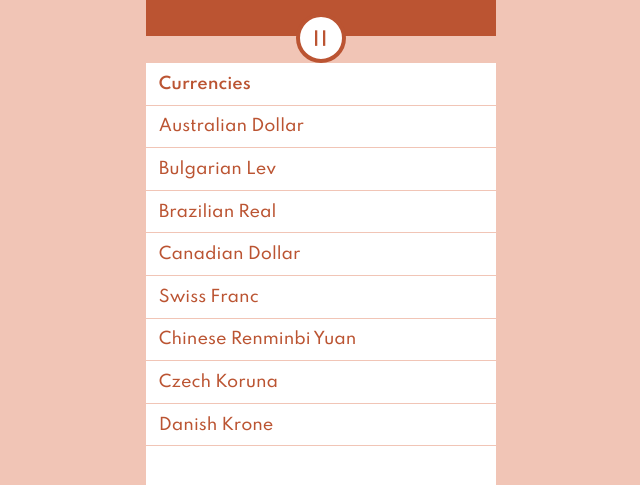
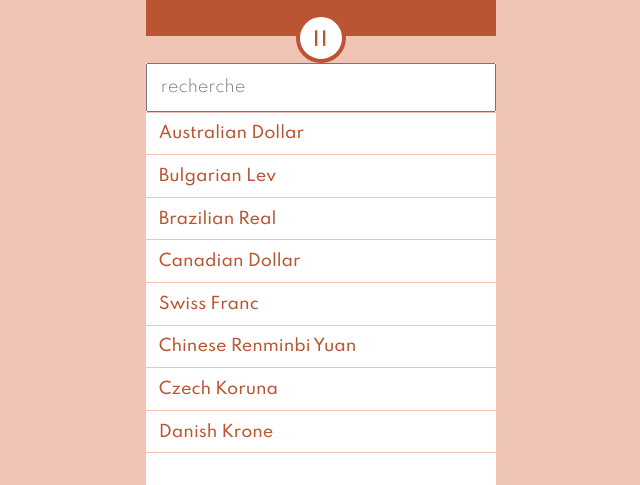
Before and after one commit to damienhugueny/react_convertisseur, a React app: page / in a window 1280 px wide. Shown: the part 118-603 px from the top of the page, without its empty margins (319-959 px from the left). Built offline with nearby package versions, Linux system fonts and the light colour scheme.

Commit message:
Mise en place d'un champ controlé

```diff
--- a/src/components/App/App.js
+++ b/src/components/App/App.js
@@ -18,6 +18,13 @@ import './app.scss'
 // un composant React c'est une fonction... sauf si on a besoin d'utiliser un state
 
 // composant sous forme de class : render retourne le JSX
+
+// Objectif : pouvoir filtrer les devises en fonction d'un champ
+// x ajouter un input
+// x stocker dans le state
+// x appeller setState => nouveau rendu automatique
+// - array.filter
+
 
 // == Composant
 class App extends React.Component {
@@ -43,7 +50,9 @@ class App extends React.Component {
       // amount in source currency (displayed in the header)
       baseAmount : 1,
       // target currency
-      currency : 'United States Dollar',
+      currency : currenciesList[30].name,
+      // value for the input filter for currencies
+      search: '',
   };
 
   // !!! grâce au plugin babel "@babel/plugin-proposal-class-properties"
@@ -53,6 +62,7 @@ class App extends React.Component {
     // console.log("click");
     // changer quelque chose dans le state : envoi de la nouvelle valeur avec setState
     // on fournit un objet qui décrit les changements à appliquer au state
+    // (je n'indique pas les propriétés qui gardent la même valeur)
     this.setState({
       // on inverse la valeur de open avec "!"
       //
@@ -87,15 +97,43 @@ class App extends React.Component {
 
   setCurrency = (name) => {
 
-    console.log(`changement de devise :  ${name}`);
+    //console.log(`changement de devise :  ${name}`);
 
+    this.setState({
+      currency : name,
+    });
+
+    // !!! INTERDIT de modifier directement le state, il faut utiliser setState, sinon
+    // !!! React ne détecte pas qu'il faut refaire le rendu
+    // !!! => this.state.currency = name; (NO)
 
   };
+
+  setSearch = (newValue) => {
+    this.setState({
+      search : newValue,
+    });
+
+  };
+
+  /*
+  input est un champ contolé : quand on saisi un caractère, au lieu de stocker la
+  nouvelle valeur dans le DOM, il informe son parent que la valeur a changer => mise
+  à jour du state, nouveau rendu, et donc la valeur est mise à jour dans le DOM.
+  Pour cela on ajoute une information dans le state, et on a deux props :
+  - une qui permet de récupérer la valeur stockée dans state (search)
+  - une qui permet de déclencher une mise à jour de la valeur stocké dans le state
+  (setSearch)
+  */
 
   render() {
     // strictement équivalent à :
     // const open = this.state.open
-    const{ open, baseAmount, currency } = this.state;
+    const{ open,
+           baseAmount,
+           currency,
+           search,
+           setSearch } = this.state;
 
     // Js sait que pour que la condition totale soit vraie, les deux
     // sous-conditions doivent être vraies. Donc si la premièrer est fausse,
@@ -120,7 +158,14 @@ class App extends React.Component {
 
         <Header amount={baseAmount}/>
         <CustomButton open={open}  manageClick={this.handleClick} />
-        {open &&<Currencies currencies={currenciesList} setCurrency={this.setCurrency}/>}
+        {open &&(
+          <Currencies
+            currencies={currenciesList}
+            setCurrency={this.setCurrency}
+            search={search}
+            setSearch={this.setSearch}
+          />
+          )}
         <Amount currency={currency} amount={resultAmount}/>
 
       </div>
--- a/src/components/Currencies/Currencies.js
+++ b/src/components/Currencies/Currencies.js
@@ -4,9 +4,12 @@ import React from 'react';
 // librairie pour valider les type de chaques props;
 import PropTypes from 'prop-types';
 
+import Currency from './Currency'
+
 import './currencies.scss'
 
-const Currencies = ({ currencies, setCurrency  }) => {
+// responsabilité : creer le bloc des devises, boucler sur les devises
+const Currencies = ({ currencies, setCurrency, search, setSearch }) => {
 
   // utiliser la valeur de l'élément dans map => meilleur façon
   // s'appuie sur les données plutôt que sur le DOM
@@ -23,16 +26,20 @@ const Currencies = ({ currencies, setCurrency  }) => {
 
   return (
     <main className="currencies">
-      <h2 className="currencies-title">Currencies</h2>
+      <input
+        className="currencies-search"
+        type="text"
+        placeholder="recherche"
+        value={search}
+        onChange={ (event) => setSearch(event.target.value)}
+      />
       <ul className="currencies-list">
         {currencies.map((currency) => (
-          <li
-           key={currency.name}
-           className="currency"
-           onClick={() => {
-             handleClick(currency.name)
-           }}
-          >{currency.name}</li>
+          <Currency
+            key={currency.name}
+            name={currency.name}
+            setCurrency={setCurrency}
+          />
         ))}
       </ul>
     </main>
@@ -46,10 +53,11 @@ Currencies.propTypes = {
   currencies: PropTypes.arrayOf(
     PropTypes.shape({
       name: PropTypes.string.isRequired,
-      rate: PropTypes.number.isRequired,
     }).isRequired,
   ).isRequired,
   setCurrency: PropTypes.func.isRequired,
+  search: PropTypes.string.isRequired,
+  setSearch: PropTypes.func.isRequired,
 };
 
 export default Currencies;
--- /dev/null
+++ b/src/components/Currencies/Currency.js
@@ -0,0 +1,23 @@
+// == Import npm
+import React from 'react';
+
+// librairie pour valider les type de chaques props;
+import PropTypes from 'prop-types';
+// responsabilité : afficher une devise
+const Currency = ({ name, setCurrency }) => (
+    <li
+        className="currency"
+        onClick={() => {
+            setCurrency(name)
+        }}
+    >
+        {name}
+   </li>
+);
+
+Currency.propTypes = {
+    name: PropTypes.string.isRequired,
+    setCurrency: PropTypes.func.isRequired,
+};
+
+export default Currency;
--- a/src/components/Currencies/currencies.scss
+++ b/src/components/Currencies/currencies.scss
@@ -3,6 +3,13 @@
 .currencies {
   background-color: $color-light;
   text-align: left;
+
+  .currencies-search{
+    width: 91.5%;
+    padding: ($gutter + rem);
+    color: $color;
+    font: inherit;
+  }
 
   .currencies-title {
     padding: ($gutter + rem);
```
Also changed, not shown: dist/main.js.
